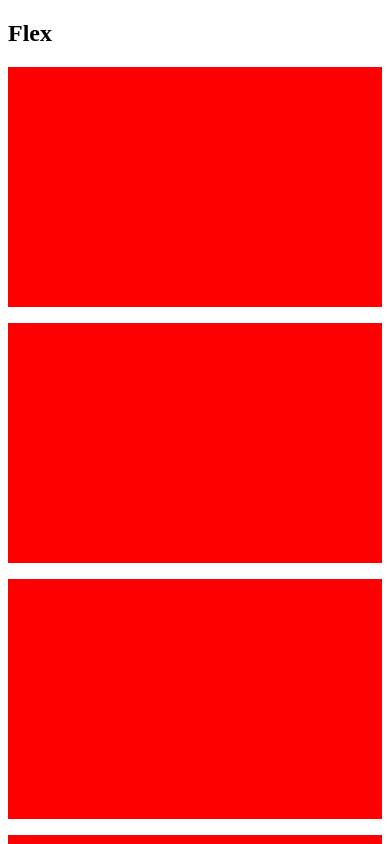
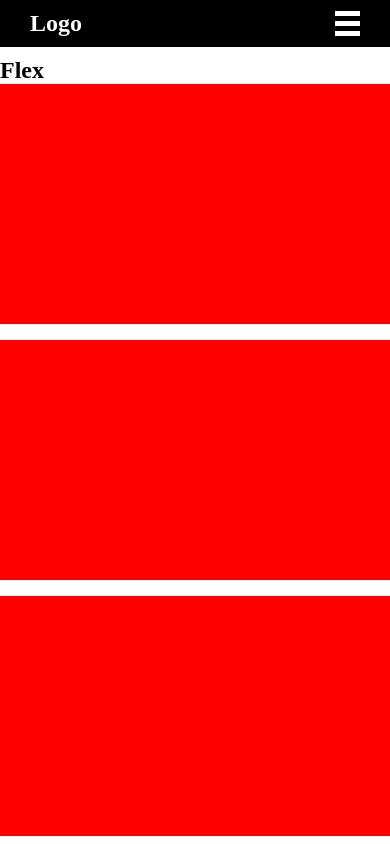
Before and after one commit to fikrialwan/demo-flex-grid-responsive, a plain HTML site: page index.html in a window 390 px wide. Shown: the top 844 px of the page. Drawn offline with Linux system fonts and the light colour scheme.

Commit message:
feat: add responsive media query demo

```diff
--- a/index.css
+++ b/index.css
@@ -1,3 +1,45 @@
+* {
+  padding: 0;
+  margin: 0;
+}
+
+nav {
+  background-color: black;
+  padding: 10px 30px;
+  display: flex;
+  align-items: center;
+}
+
+section h1 {
+  margin-top: 10px;
+}
+
+h1.nav-logo {
+  color: white;
+  font-size: 24px;
+  flex-grow: 1;
+}
+
+ul.nav-list {
+  color: white;
+  display: flex;
+  gap: 10px;
+  text-decoration: none;
+  list-style: none;
+}
+
+.burger-icon {
+  display: none;
+  flex-direction: column;
+  gap: 5px;
+}
+
+.burger-icon-item {
+  width: 25px;
+  height: 5px;
+  background-color: white;
+}
+
 .flex {
   display: flex;
   flex-wrap: wrap;
@@ -61,4 +103,12 @@
   .grid .side {
     display: none;
   }
+
+  .burger-icon {
+    display: flex;
+  }
+
+  ul.nav-list {
+    display: none;
+  }
 }
--- a/index.html
+++ b/index.html
@@ -8,6 +8,19 @@
     <link rel="stylesheet" href="index.css" />
   </head>
   <body>
+    <nav>
+      <h1 class="nav-logo">Logo</h1>
+      <ul class="nav-list">
+        <li>Home</li>
+        <li>About</li>
+        <li>Contact</li>
+      </ul>
+      <div class="burger-icon">
+        <div class="burger-icon-item"></div>
+        <div class="burger-icon-item"></div>
+        <div class="burger-icon-item"></div>
+      </div>
+    </nav>
     <main>
       <section>
         <h1>Flex</h1>
```
